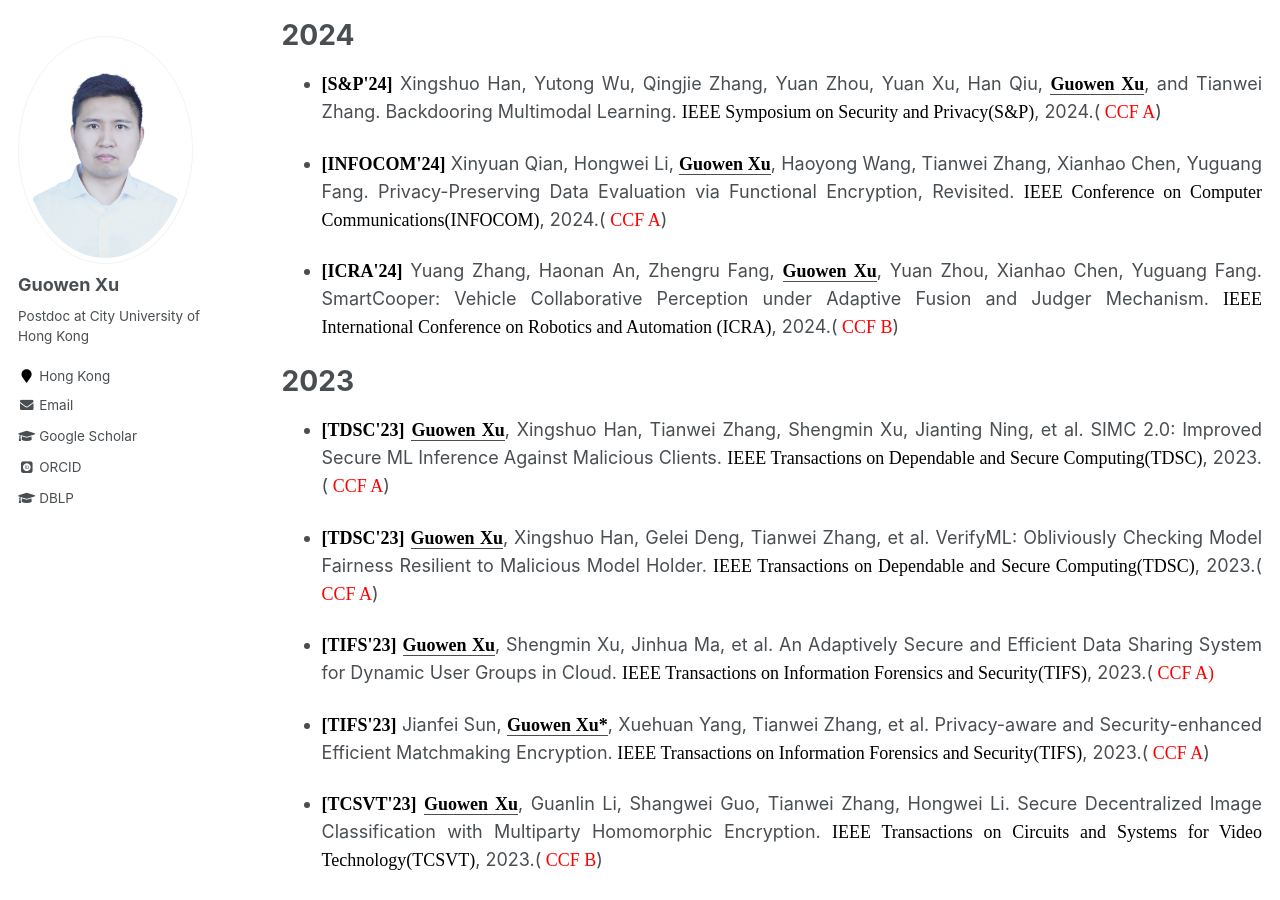
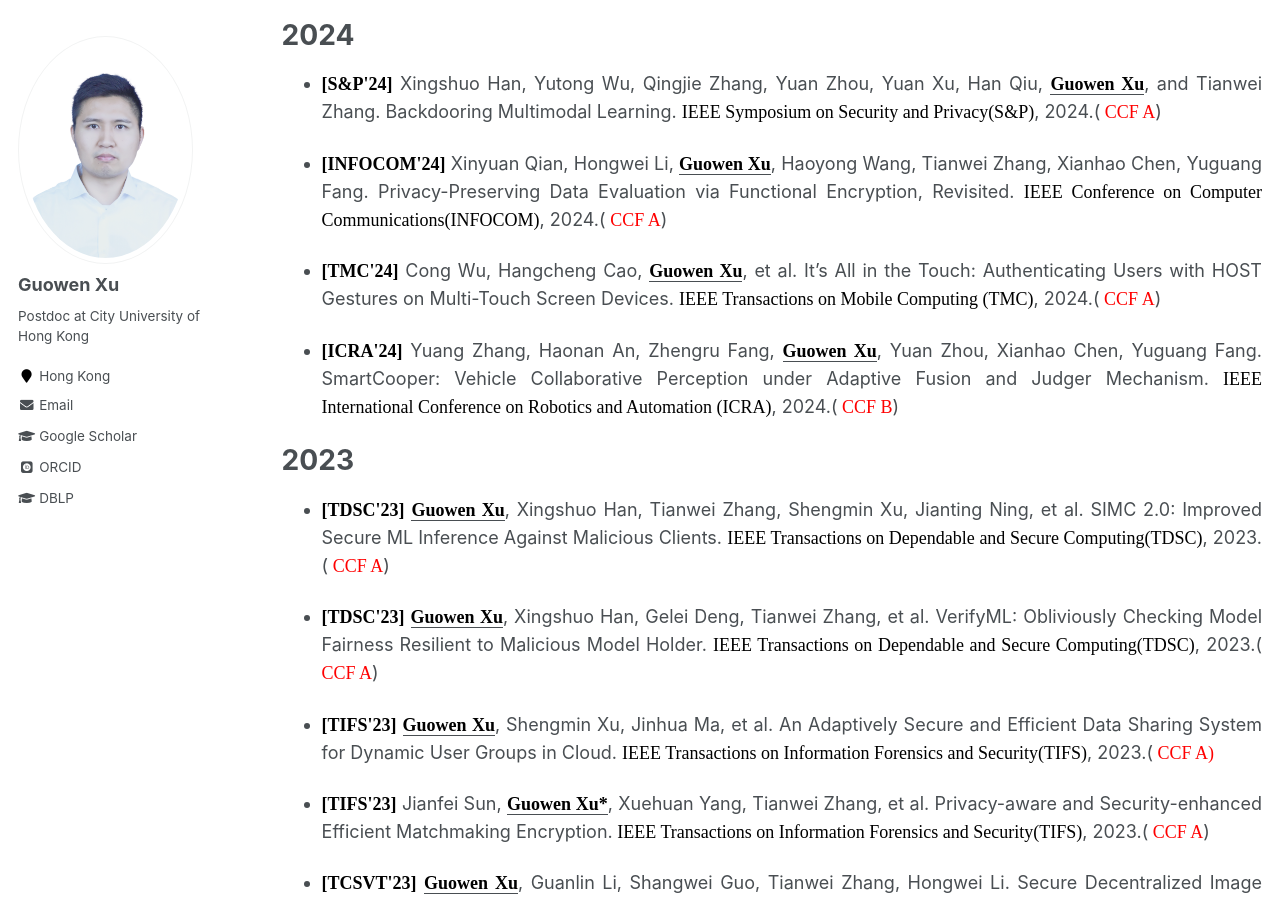
Before and after one commit to Guowen-xu/guowen-xu.github.io, a Jekyll site: the page built from _pages/publications.md, in a window 1280 px wide and 900 px high, scrolled down 307 px. Built offline with Jekyll 4.4.1, drawn with Linux system fonts in a browser that asks for light colours; some web fonts are replaced.

Commit message:
Update publications.md

```diff
--- a/_pages/publications.md
+++ b/_pages/publications.md
@@ -17,6 +17,8 @@ You can find my articles on my [Google Scholar](https://scholar.google.com.hk/ci
 * <p align="justify"> <b><font face="Times New Roman" color=black size=4> [S&P'24]</font></b> Xingshuo Han, Yutong Wu, Qingjie Zhang, Yuan Zhou,  Yuan Xu, Han Qiu, <u><b><font face="Times New Roman" color=black size=4> Guowen Xu</font></b></u>, and Tianwei Zhang. Backdooring Multimodal Learning. <font face="Times New Roman" color=black size=4> IEEE Symposium on Security and Privacy(S&P)</font>, 2024.(<font face="Times New Roman" color=red size=4> CCF A</font>)
 
 * <p align="justify"> <b><font face="Times New Roman" color=black size=4> [INFOCOM'24]</font></b> Xinyuan Qian, Hongwei Li, <u><b><font face="Times New Roman" color=black size=4> Guowen Xu</font></b></u>, Haoyong Wang, Tianwei Zhang, Xianhao Chen, Yuguang Fang. Privacy-Preserving Data Evaluation via Functional Encryption, Revisited.  <font face="Times New Roman" color=black size=4> IEEE Conference on Computer Communications(INFOCOM)</font>, 2024.(<font face="Times New Roman" color=red size=4> CCF A</font>)
+
+* <p align="justify"> <b><font face="Times New Roman" color=black size=4> [TMC'24]</font></b> Cong Wu, Hangcheng Cao, <u><b><font face="Times New Roman" color=black size=4> Guowen Xu</font></b></u>, et al. It’s All in the Touch: Authenticating Users with HOST Gestures on Multi-Touch Screen Devices.  <font face="Times New Roman" color=black size=4> IEEE Transactions on Mobile Computing (TMC)</font>, 2024.(<font face="Times New Roman" color=red size=4> CCF A</font>)
 
 * <p align="justify"> <b><font face="Times New Roman" color=black size=4> [ICRA'24]</font></b> Yuang Zhang, Haonan An, Zhengru Fang,  <u><b><font face="Times New Roman" color=black size=4> Guowen Xu</font></b></u>, Yuan Zhou, Xianhao Chen, Yuguang Fang. SmartCooper: Vehicle Collaborative Perception under Adaptive Fusion and Judger Mechanism.  <font face="Times New Roman" color=black size=4> IEEE International Conference on Robotics and Automation (ICRA)</font>, 2024.(<font face="Times New Roman" color=red size=4> CCF B</font>)
 
```
